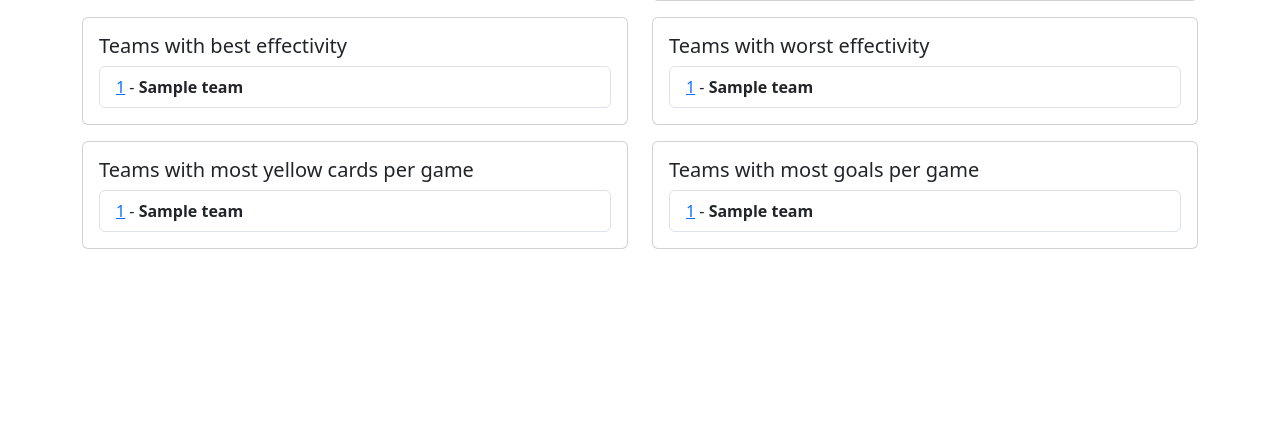
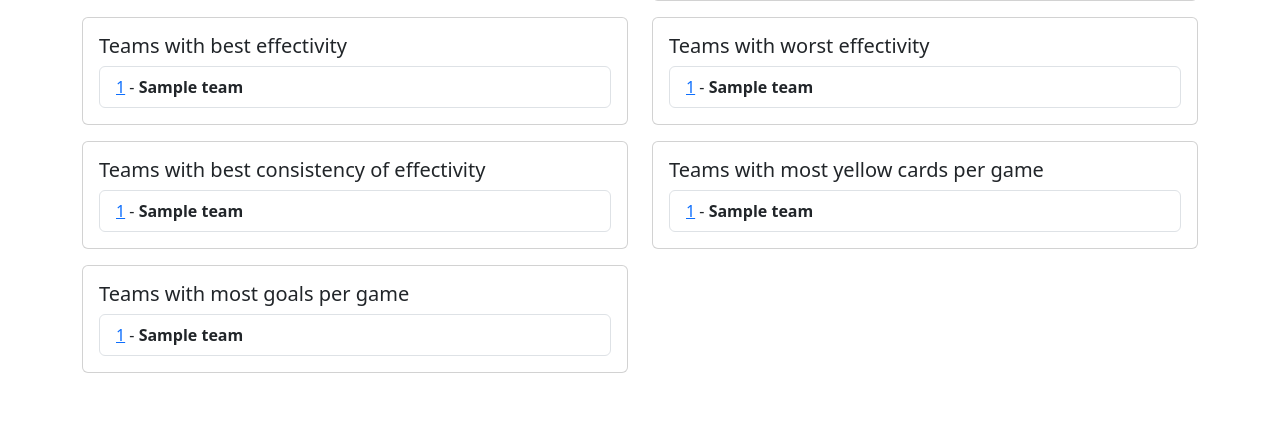
Before and after one commit to erehulka/flashscore-parser, a Flask app: template frontend/templates/main.html in a window 1280 px wide. Shown: the part 948-1369 px from the top of the page. Before the commit the page ends 1197 px from the top, so only its background shows below. Run offline with Flask 3, Linux system fonts and the light colour scheme; the template is opened without the code that fills it: most values are stand-ins (such as "Sample title", 1, 10 or a date in 2020); some libraries are stand-ins or nearby versions.

Commit message:
add consistency

```diff
--- a/frontend/main.py
+++ b/frontend/main.py
@@ -66,6 +66,19 @@ def home():
         teamsWithBestEffectivity.append([row[0], row[1], round(row[2] or 0, 2)])
 
     cursor.execute("""
+                   SELECT t.name, t.id, AVG(tms.goals / tms.expectedGoals) / (sqrt(AVG((tms.goals / tms.expectedGoals)*(tms.goals / tms.expectedGoals)) - AVG(tms.goals / tms.expectedGoals)*AVG(tms.goals / tms.expectedGoals)) + 1) as consistency
+                   FROM teamMatchStats tms
+                   JOIN teams t ON t.id = tms.team
+                   WHERE tms.expectedGoals IS NOT NULL and tms.expectedGoals > 0
+                   GROUP BY t.id
+                   ORDER BY consistency DESC
+                   LIMIT 10
+                   """)
+    teamsWithBestConsistency = []
+    for row in cursor:
+        teamsWithBestConsistency.append([row[0], row[1], round(row[2] or 0, 2)])
+
+    cursor.execute("""
                    SELECT t.name, t.id, AVG(tms.goals / tms.expectedGoals) as avg_effectivity
                    FROM teamMatchStats tms
                    JOIN teams t ON t.id = tms.team
@@ -111,7 +124,8 @@ def home():
         teamsWithBestEffectivity=teamsWithBestEffectivity,
         teamsWithWorstEffectivity=teamsWithWorstEffectivity,
         mostYellowCardsPerGame=mostYellowCardsPerGame,
-        mostGoalsPerGame=mostGoalsPerGame
+        mostGoalsPerGame=mostGoalsPerGame,
+        teamsWithBestConsistency=teamsWithBestConsistency
     )
 
 @app.route('/league/<league_id>')
--- a/frontend/templates/main.html
+++ b/frontend/templates/main.html
@@ -48,14 +48,6 @@
   </script>
 </head>
 <body>
-  <!--
-    Functionalities:
-    - Also, on this page maybe which teams score the most goals per game
-    - Which teams get the most yellow cards per game
-
-    - However, the main output should be something with the goals / expected goals ratio.
-    - The method used should be also not only average, but some other metrics, for example standart deviation of the effectivity, so that how consistently effective they are
-  -->
   <div class="container mb-5">
     <div class="row pt-5">
       <div class="col">
@@ -125,6 +117,20 @@
           </div>
         </div>
       {% endif %}
+      {% if teamsWithBestConsistency %}
+        <div class="col-lg-6 col-12 mt-3">
+          <div class="card">
+            <div class="card-body">
+              <h5 class="card-title">Teams with best consistency of effectivity</h5>
+              <ul class="list-group">
+                {% for team in teamsWithBestConsistency %}
+                  <li class="list-group-item"><a href="{{ url_for("team", team_id=team[1]) }}">{{ team[0] }}</a> - <b>{{ team[2] }}</b></li>
+                {% endfor %}
+              </ul>
+            </div>
+          </div>
+        </div>
+      {% endif %}
       {% if mostYellowCardsPerGame %}
         <div class="col-lg-6 col-12 mt-3">
           <div class="card">
```
